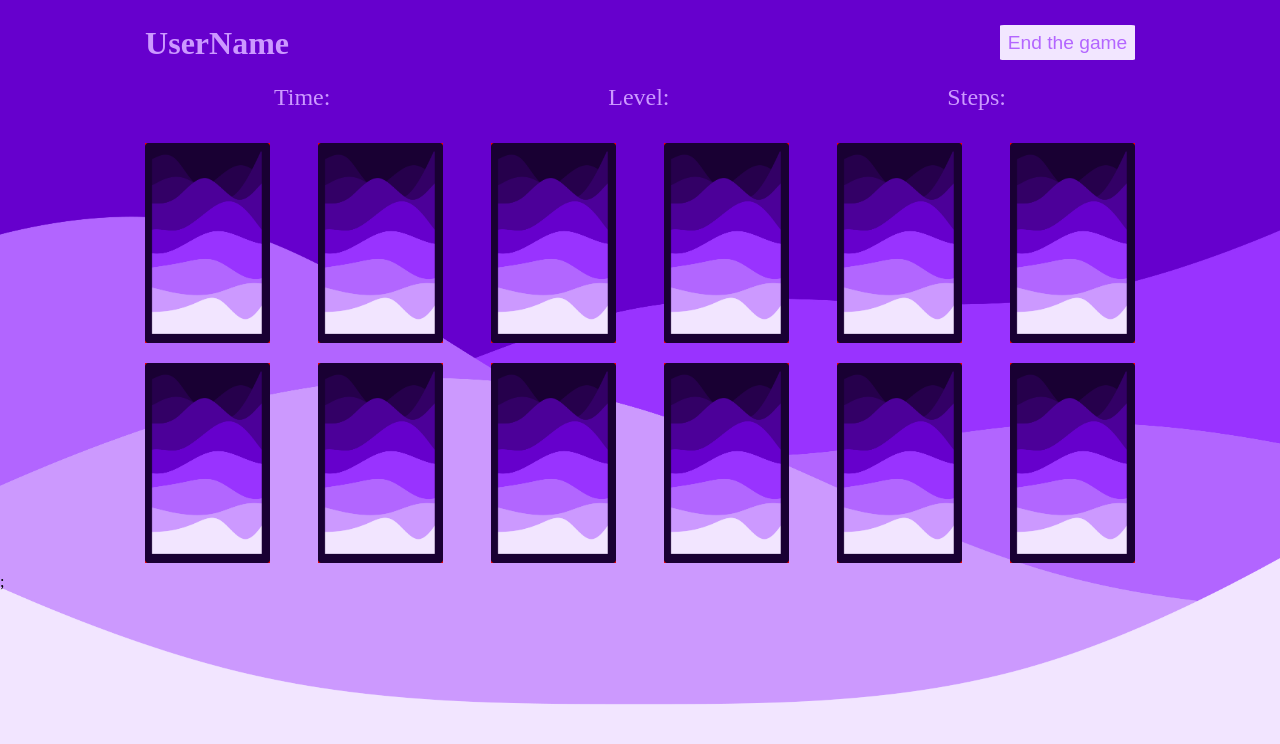
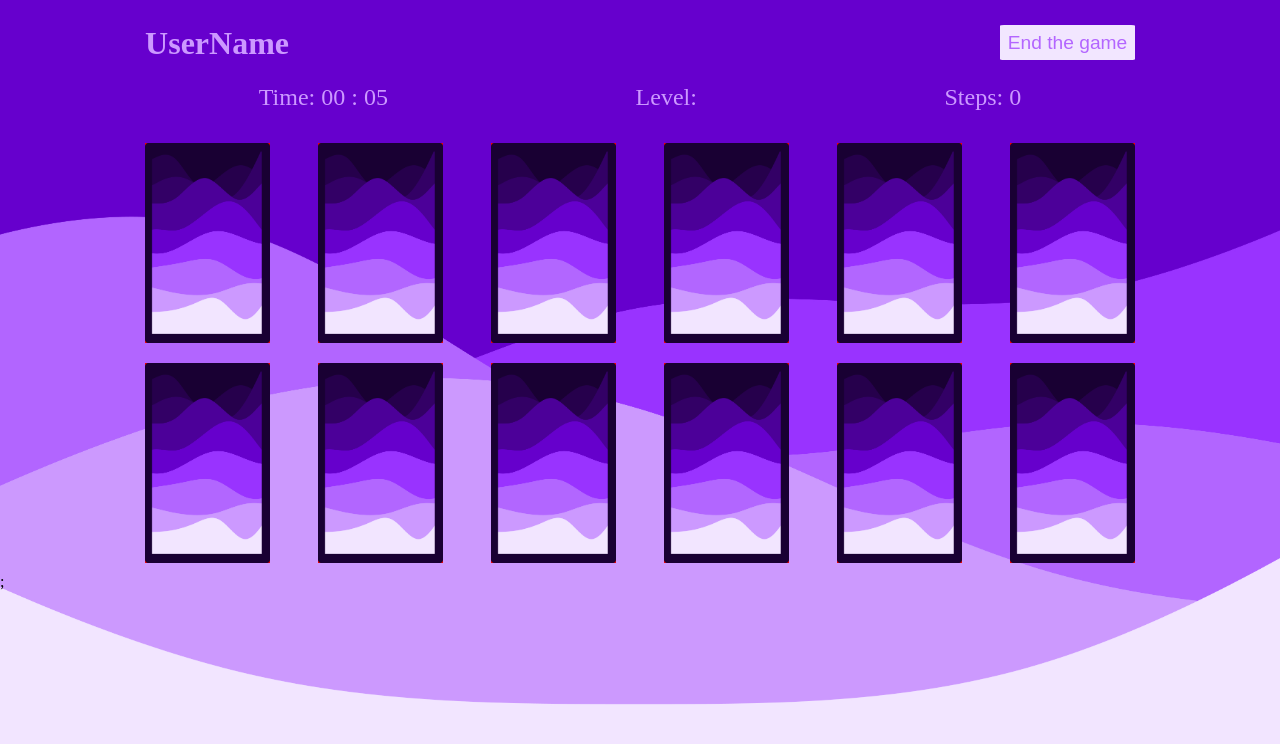
Before and after one commit to Maria-Zinkevich/match-match-game, a React (Create React App) app: page / in a window 1280 px wide. Shown: the top 744 px of the page. Built offline with nearby package versions, Linux system fonts and the light colour scheme.

Commit message:
feat: add time and steps to the header of the game page

```diff
--- a/src/pages/GamePage/GameBoard/GameBoard.jsx
+++ b/src/pages/GamePage/GameBoard/GameBoard.jsx
@@ -73,6 +73,7 @@ export const GameBoard = () => {
 
   useEffect(() => {
     if (gameStates.openCards.length === 2) {
+      gameStates.setSteps(gameStates.steps + 1);
       if (gameStates.openCards[0].cardId === gameStates.openCards[1].cardId) {
         gameStates.setOpenCards([]);
         return null;
--- a/src/pages/GamePage/Header/Header.jsx
+++ b/src/pages/GamePage/Header/Header.jsx
@@ -1,6 +1,27 @@
+import { useEffect } from "react";
+import { useGameState } from "../../../store/GameContext";
 import styles from "./header.module.css";
 
 export const Header = () => {
+  const gameStates = useGameState();
+
+  useEffect(() => {
+    setTimeout(() => {
+      let [min, sec] = gameStates.time;
+      sec++;
+      if (sec === 60) {
+        min++;
+        sec = 0;
+      }
+      gameStates.setTime([min, sec]);
+    }, 1000);
+  }, [gameStates.time]);
+
+  const showTime = () => {
+    const [min, sec] = gameStates.time;
+    return `${min < 10 ? `0${min}` : min} : ${sec < 10 ? `0${sec}` : sec}`;
+  };
+
   return (
     <div className={styles.header}>
       <div className={styles.wrap}>
@@ -9,9 +30,9 @@ export const Header = () => {
       </div>
 
       <div className={styles.infoContainer}>
-        <p>Time:</p>
+        <p>Time: {showTime()}</p>
         <p>Level:</p>
-        <p>Steps:</p>
+        <p>Steps: {gameStates.steps}</p>
       </div>
     </div>
   );
--- a/src/store/GameContext.js
+++ b/src/store/GameContext.js
@@ -7,6 +7,8 @@ export const GameProvider = ({ children }) => {
   const [openCards, setOpenCards] = useState([]);
   const [flipped, setFlipped] = useState("false");
   const [solved, setSolved] = useState("");
+  const [steps, setSteps] = useState(0);
+  const [time, setTime] = useState(["0", "0"]);
 
   return (
     <gameContext.Provider
@@ -19,6 +21,10 @@ export const GameProvider = ({ children }) => {
         setFlipped,
         solved,
         setSolved,
+        steps,
+        setSteps,
+        time,
+        setTime,
       }}
     >
       {children}
```
